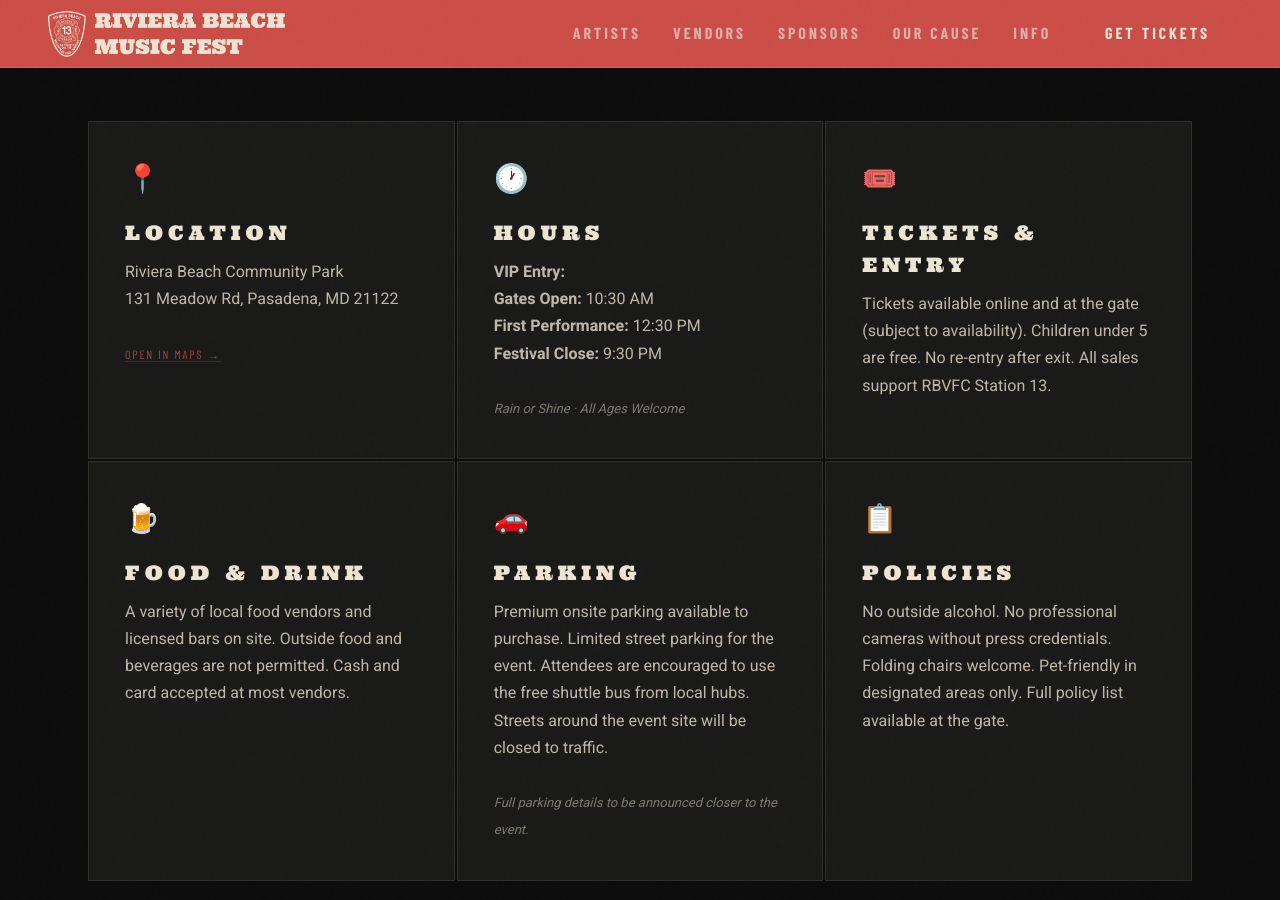
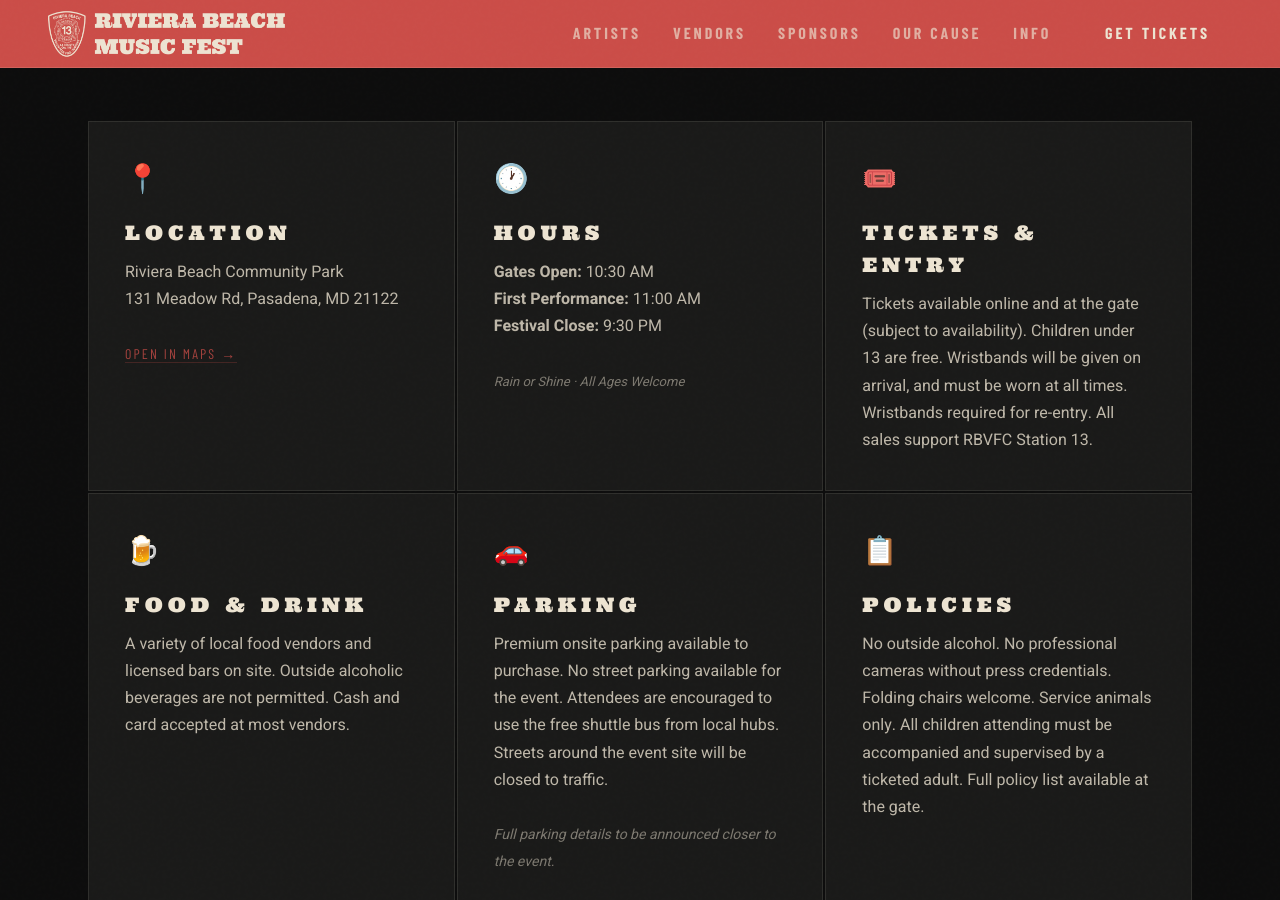
Before and after one commit to RBVFC/rbmf, a Jekyll site: the page built from info/index.html, in a window 1280 px wide and 900 px high, scrolled down 498 px. Built offline with Jekyll 4.4.1, drawn with Linux system fonts in a browser that asks for light colours; some web fonts are replaced.

Commit message:
Update info page details

```diff
--- a/info/index.html
+++ b/info/index.html
@@ -19,7 +19,7 @@ description: "Practical information for attending Riviera Beach Music Fest 2026
           {{ site.festival.location_address }}<br><br>
           <a href="https://maps.google.com/?q={{ site.festival.location_address | url_encode }}"
              target="_blank" rel="noopener"
-             style="color:var(--red);font-family:var(--font-ui);font-size:12px;letter-spacing:0.15em;text-transform:uppercase;border-bottom:1px solid rgba(203,77,72,0.3);">
+             style="color:var(--red);font-family:var(--font-ui);font-size:14px;letter-spacing:0.15em;text-transform:uppercase;border-bottom:1px solid rgba(203,77,72,0.3);">
             Open in Maps →
           </a>
         </p>
@@ -29,9 +29,8 @@ description: "Practical information for attending Riviera Beach Music Fest 2026
         <div class="info-card__icon">🕐</div>
         <div class="info-card__title">Hours</div>
         <p class="info-card__body">
-          <strong>VIP Entry:</strong> {{ site.festival.vip_entry }}<br>
           <strong>Gates Open:</strong> {{ site.festival.gates_open }}<br>
-          <strong>First Performance:</strong> 12:30 PM<br>
+          <strong>First Performance:</strong> 11:00 AM<br>
           <strong>Festival Close:</strong> {{ site.festival.close }}<br><br>
           <em style="opacity:0.6;font-size:13px;">Rain or Shine · All Ages Welcome</em>
         </p>
@@ -41,8 +40,9 @@ description: "Practical information for attending Riviera Beach Music Fest 2026
         <div class="info-card__icon">🎟️</div>
         <div class="info-card__title">Tickets & Entry</div>
         <p class="info-card__body">
-          Tickets available online and at the gate (subject to availability). Children under 5 are free.
-          No re-entry after exit. All sales support RBVFC Station {{ site.rbvfc.station }}.
+          Tickets available online and at the gate (subject to availability). Children under 13 are free.
+          Wristbands will be given on arrival, and must be worn at all times. Wristbands required for re-entry.
+          All sales support RBVFC Station {{ site.rbvfc.station }}.
         </p>
       </div>
 
@@ -50,7 +50,7 @@ description: "Practical information for attending Riviera Beach Music Fest 2026
         <div class="info-card__icon">🍺</div>
         <div class="info-card__title">Food & Drink</div>
         <p class="info-card__body">
-          A variety of local food vendors and licensed bars on site. Outside food and beverages
+          A variety of local food vendors and licensed bars on site. Outside alcoholic beverages
           are not permitted. Cash and card accepted at most vendors.
         </p>
       </div>
@@ -59,10 +59,10 @@ description: "Practical information for attending Riviera Beach Music Fest 2026
         <div class="info-card__icon">🚗</div>
         <div class="info-card__title">Parking</div>
         <p class="info-card__body">
-          Premium onsite parking available to purchase. Limited street parking for the event.
+          Premium onsite parking available to purchase. No street parking available for the event.
           Attendees are encouraged to use the free shuttle bus from local hubs.
           Streets around the event site will be closed to traffic.<br><br>
-          <em style="opacity:0.6;font-size:13px;">Full parking details to be announced closer to the event.</em>
+          <em style="opacity:0.6;font-size:14px;">Full parking details to be announced closer to the event.</em>
         </p>
       </div>
 
@@ -71,7 +71,8 @@ description: "Practical information for attending Riviera Beach Music Fest 2026
         <div class="info-card__title">Policies</div>
         <p class="info-card__body">
           No outside alcohol. No professional cameras without press credentials.
-          Folding chairs welcome. Pet-friendly in designated areas only.
+          Folding chairs welcome. Service animals only.
+          All children attending must be accompanied and supervised by a ticketed adult.
           Full policy list available at the gate.
         </p>
       </div>
@@ -80,7 +81,7 @@ description: "Practical information for attending Riviera Beach Music Fest 2026
 
     <div style="margin-top:56px;padding:36px;background:rgba(237,228,210,0.04);border:1px solid rgba(237,228,210,0.1);text-align:center;">
       <div class="label" style="justify-content:center;">Questions?</div>
-      <p style="font-size:15px;opacity:0.65;margin-bottom:22px;max-width:480px;margin-left:auto;margin-right:auto;line-height:1.75;">
+      <p style="font-size:16px;opacity:0.65;margin-bottom:22px;max-width:480px;margin-left:auto;margin-right:auto;line-height:1.75;">
         Can't find what you're looking for? Reach out and we'll get back to you.
       </p>
       <a href="mailto:{{ site.festival.email_general }}" class="btn btn--outline">Contact Us</a>
```
